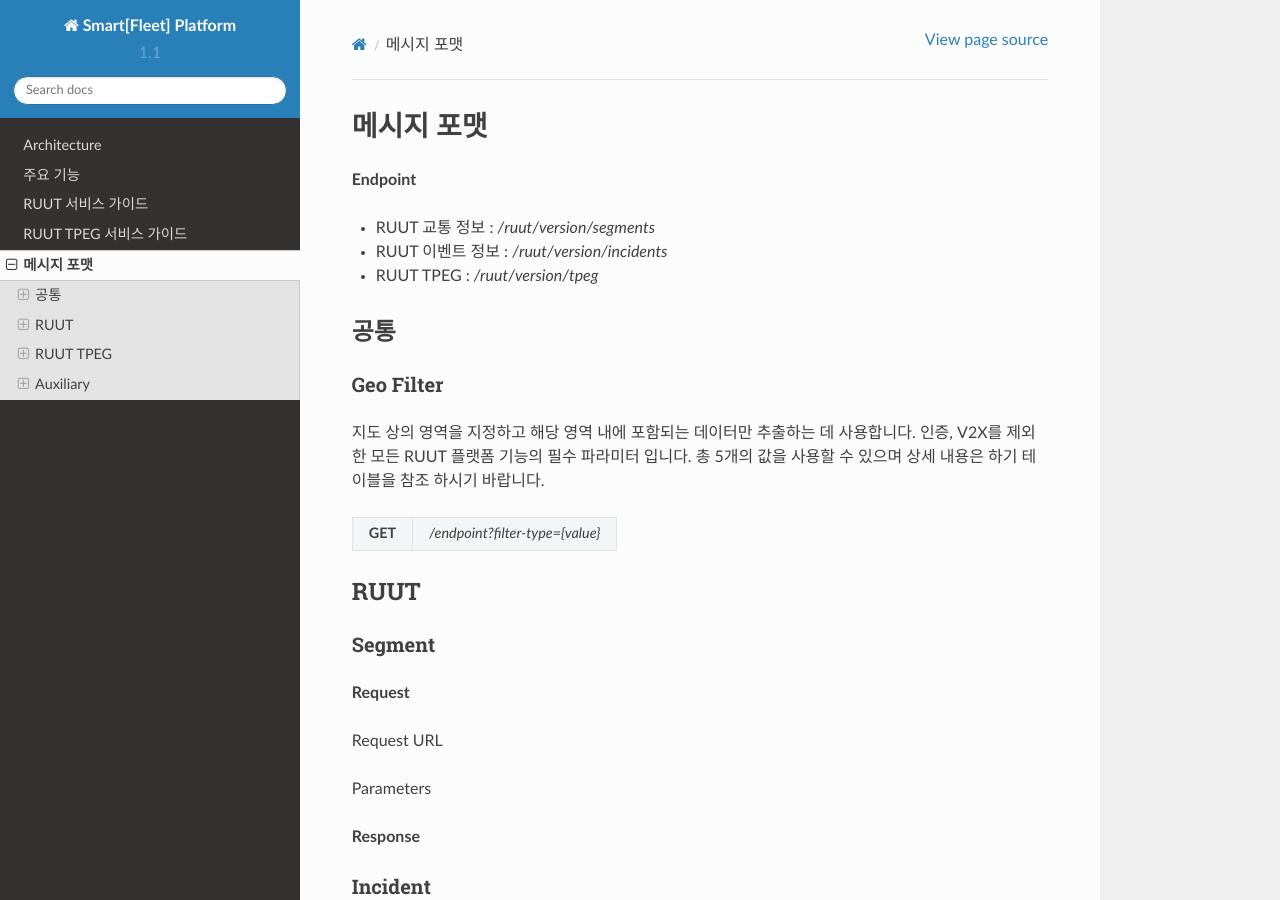
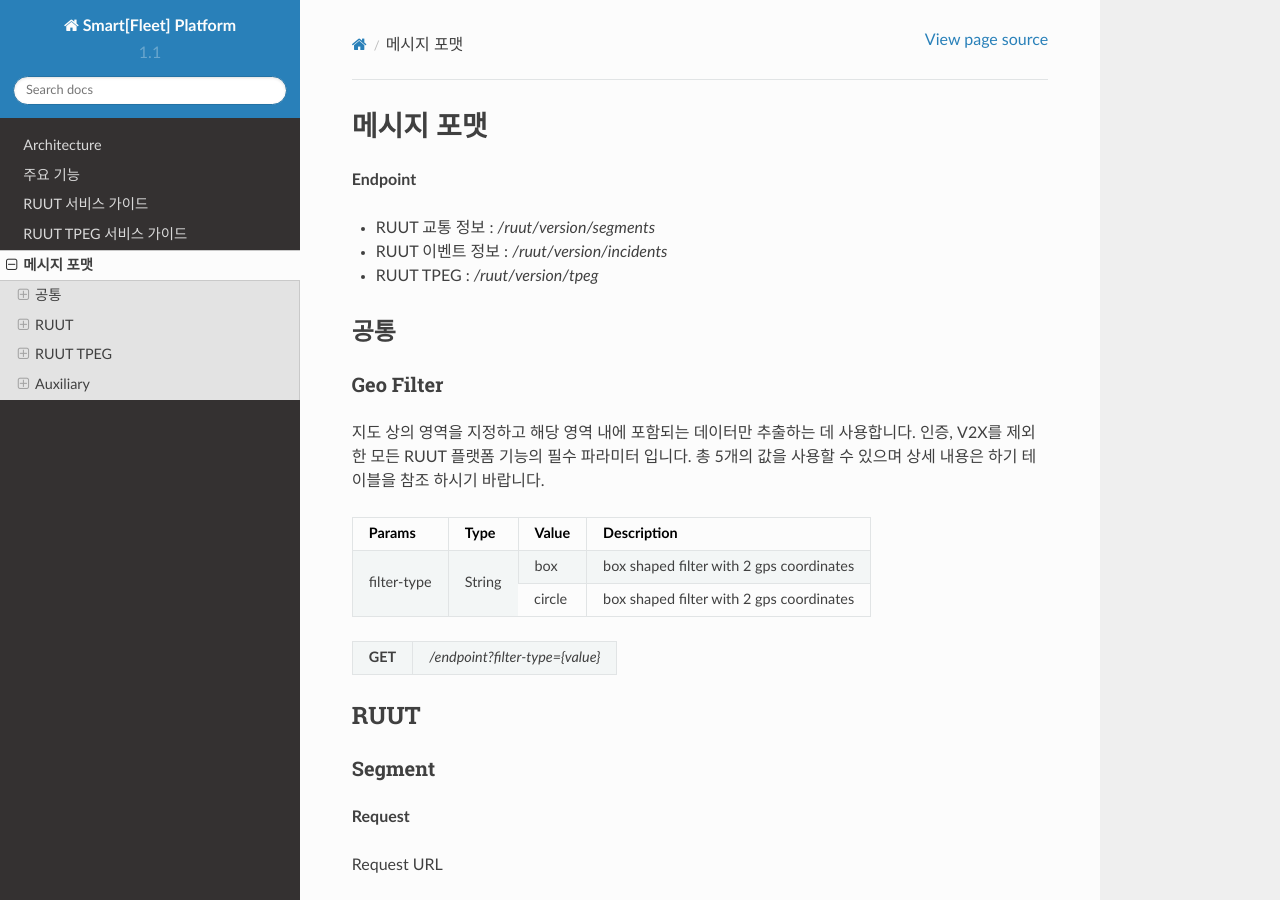
Before and after one commit to harudium/dyrods, a Sphinx documentation site: the page built from source/format.rst, in a window 1280 px wide and 900 px high. Built offline with Sphinx 7.4.7 and the Read the Docs theme 2.0.0, drawn with Linux system fonts in a browser that asks for light colours; some of the changed lines change nothing that is shown.

Commit message:
Update format.rst

```diff
--- a/source/format.rst
+++ b/source/format.rst
@@ -17,19 +17,14 @@ Geo Filter
 ''''''''''''''''''''''''''
 지도 상의 영역을 지정하고 해당 영역 내에 포함되는 데이터만 추출하는 데 사용합니다. 인증, V2X를 제외한 모든 RUUT 플랫폼 기능의 필수 파라미터 입니다. 총 5개의 값을 사용할 수 있으며 상세 내용은 하기 테이블을 참조 하시기 바랍니다.
 
-+-------------+--------+---------------+------------------------------------------------------------------+
++-------------+--------+---------------+--------------------------------------------------------+
 | Params      | Type   | Value         | Description                                            |
-+=============+========+===============+==================================================================+
-| filter-type | String | box           | 2개 좌표를 활용해 구성된 박스 내 데이터 필터                             |
-+             +        +---------------+------------------------------------------------------------------+
-|             |        | circle        | 1개 좌표(중심)과 반지름을 활용해 구성된 원 내 데이터 필터                     |
-+             +        +---------------+------------------------------------------------------------------+
-|             |        | circle        | 1개 좌표(중심)과 반지름을 활용해 구성된 원 내 데이터 필터                     |
-+             +        +---------------+------------------------------------------------------------------+
-|             |        | circle        | 1개 좌표(중심)과 반지름을 활용해 구성된 원 내 데이터 필터                     |
-+             +        +---------------+------------------------------------------------------------------+
-|             |        | circle        | 1개 좌표(중심)과 반지름을 활용해 구성된 원 내 데이터 필터                     |
-+-------------+--------+---------------+------------------------------------------------------------------+
++=============+========+===============+========================================================+
+| filter-type | String | box           | box shaped filter with 2 gps coordinates               |
++             +        +---------------+--------------------------------------------------------+
+|             |        | circle        | box shaped filter with 2 gps coordinates               |
++-------------+--------+---------------+--------------------------------------------------------+
+
 
 
 +---------+-------------------------------------+
```
